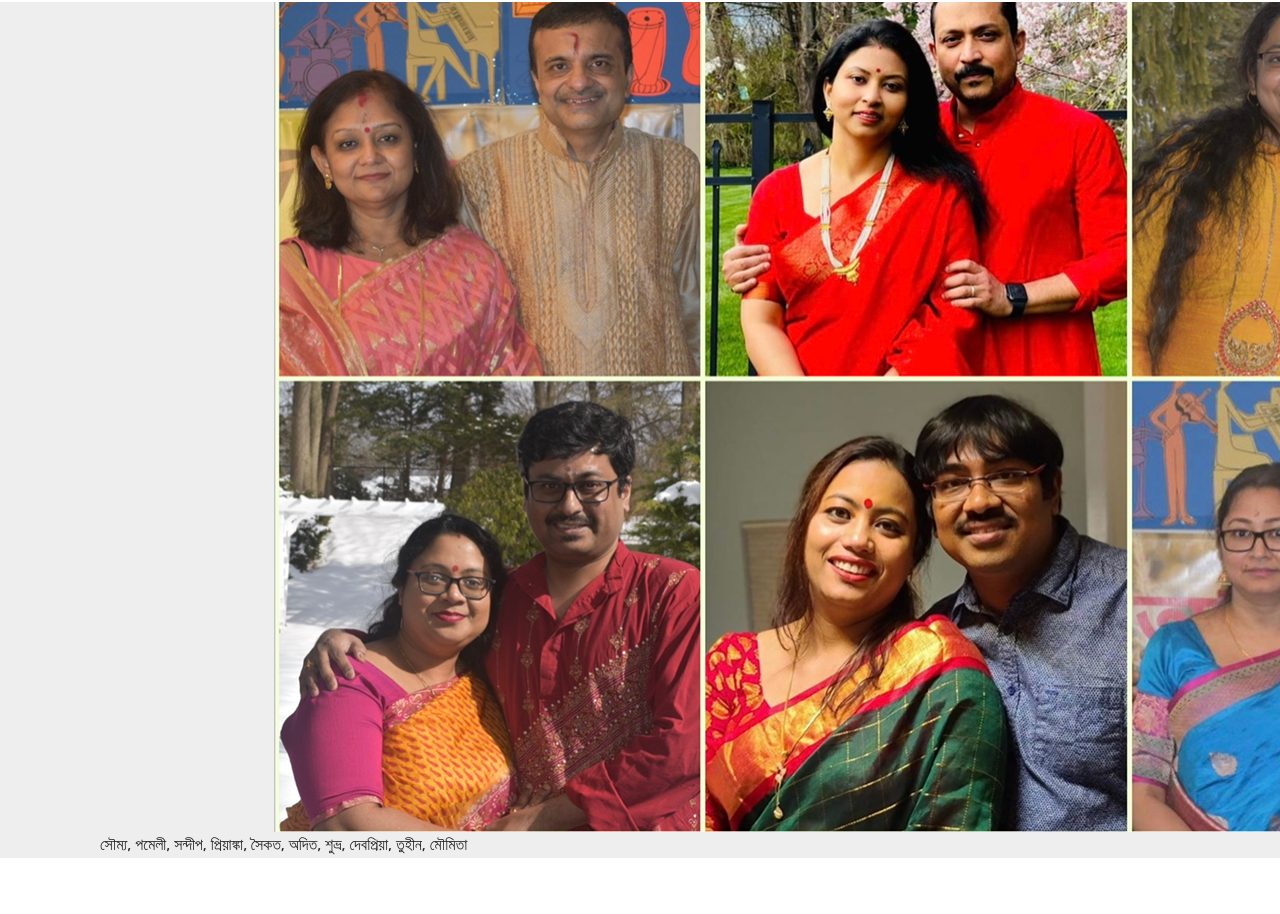
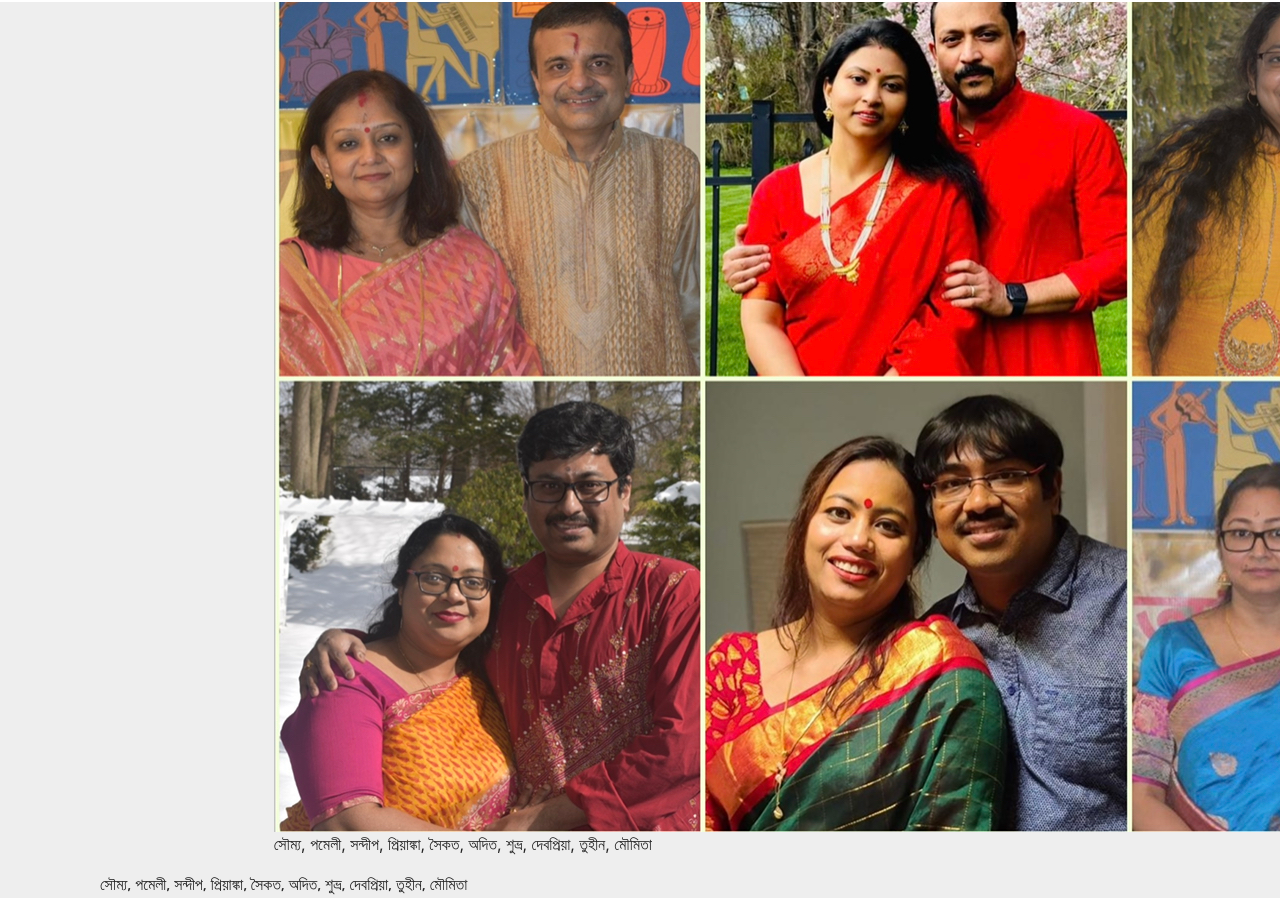
Before and after one commit to aalorbenu/aalorbenu.github.io, a plain HTML site: page page3.html in a window 1280 px wide. Shown: the part 75-989 px from the top of the page. Before the commit the page ends 949 px from the top, so only its background shows below. Drawn offline with Linux system fonts and the light colour scheme; files whose address does not match are found by name.

Commit message:
Update page3.html

```diff
--- a/page3.html
+++ b/page3.html
@@ -72,6 +72,8 @@
         <div class="media-container-row">
            <div class="image-block" style="width: 66%;">
             <img src="assets/images/Aalor-Benu-Porichalona.jpeg" alt="Mobirise" title="Team Aalorbenu">
+             <p> <span style="font-size: 1rem;">সৌম্য, পমেলী, সন্দীপ, প্রিয়াঙ্কা, সৈকত, অদিত, শুভ্র, দেবপ্রিয়া,
+              তুহীন, মৌমিতা</span></p>
           </div>
         </div>
             <div class="mbr-text col-12 mbr-fonts-style display-7 col-md-8"><p> <span style="font-size: 1rem;">সৌম্য, পমেলী, সন্দীপ, প্রিয়াঙ্কা, সৈকত, অদিত, শুভ্র, দেবপ্রিয়া,
```
